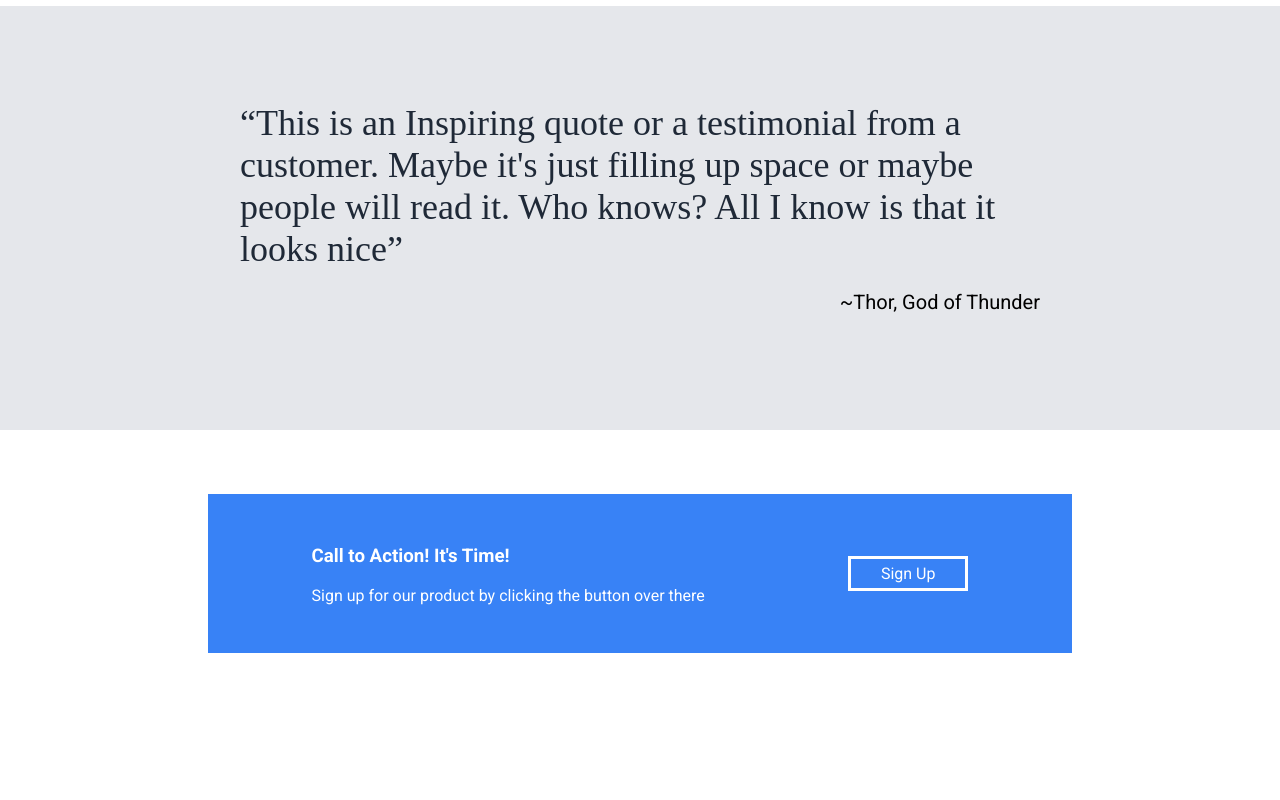
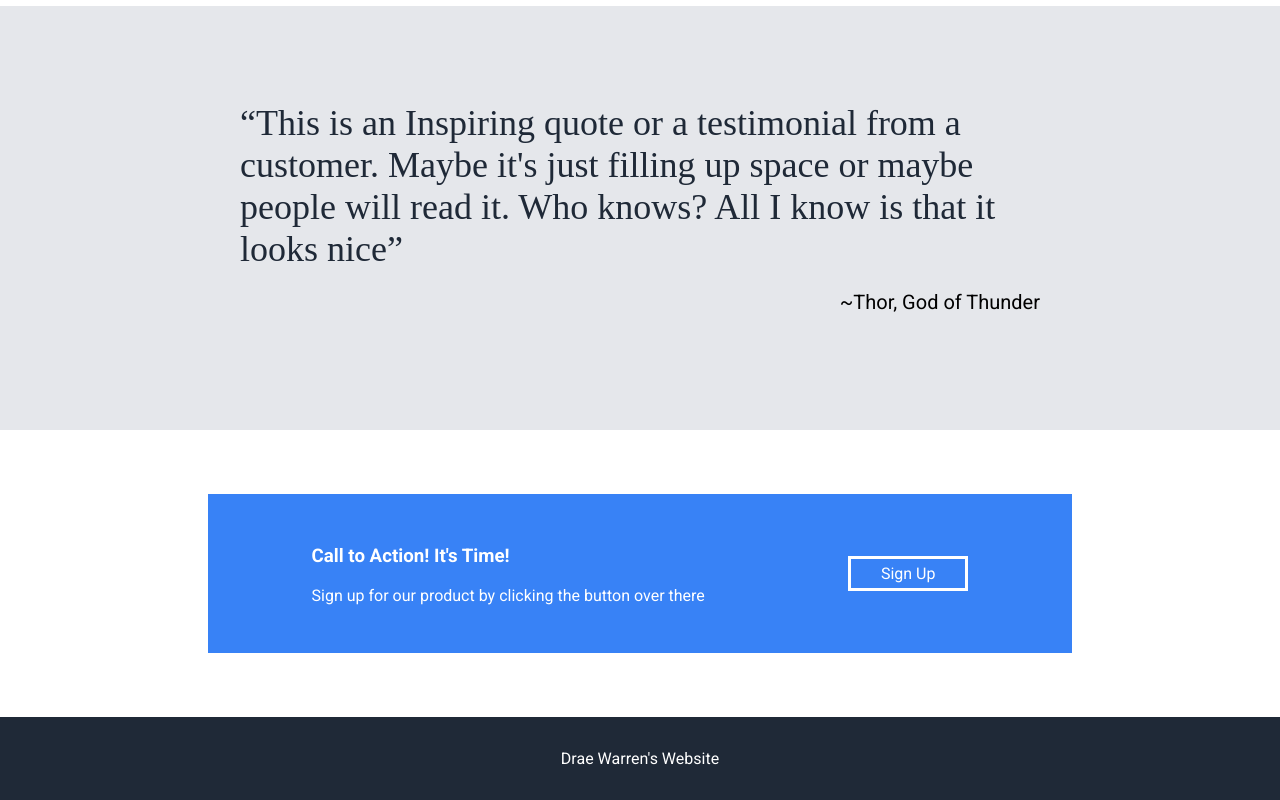
Before and after one commit to DaBoooch/landing-page, a plain HTML site: page index.html in a window 1280 px wide. Shown: the part 1518-2318 px from the top of the page. Before the commit the page ends 2235 px from the top, so only its background shows below. Drawn offline with Linux system fonts and the light colour scheme.

Commit message:
Finished the Landing Page I finished the footer and that is the last part of the landing page that I had to work on.  Changes to be committed: 	modified:   index.html 	modified:   style.css

```diff
--- a/index.html
+++ b/index.html
@@ -80,5 +80,8 @@
             </div>
         </div>
     </div>
+    <div class="footer">
+        Drae Warren's Website
+    </div>
 </body>
 </html>
--- a/style.css
+++ b/style.css
@@ -1,7 +1,8 @@
 body {
-    height: 100vh;
     margin: 0;
     font-family: roboto;
+    display: flex;
+    flex-direction: column;
 }
 
 .header{
@@ -165,6 +166,13 @@ q{
     padding: 5px 30px 5px;
     border: solid white;
     color: white;
+}
 
-
-}
+.footer {
+    display: flex;
+    align-items: center;
+    justify-content: center;
+    padding: 2rem;
+    background-color: #1F2937;
+    color: white;
+  }
```
